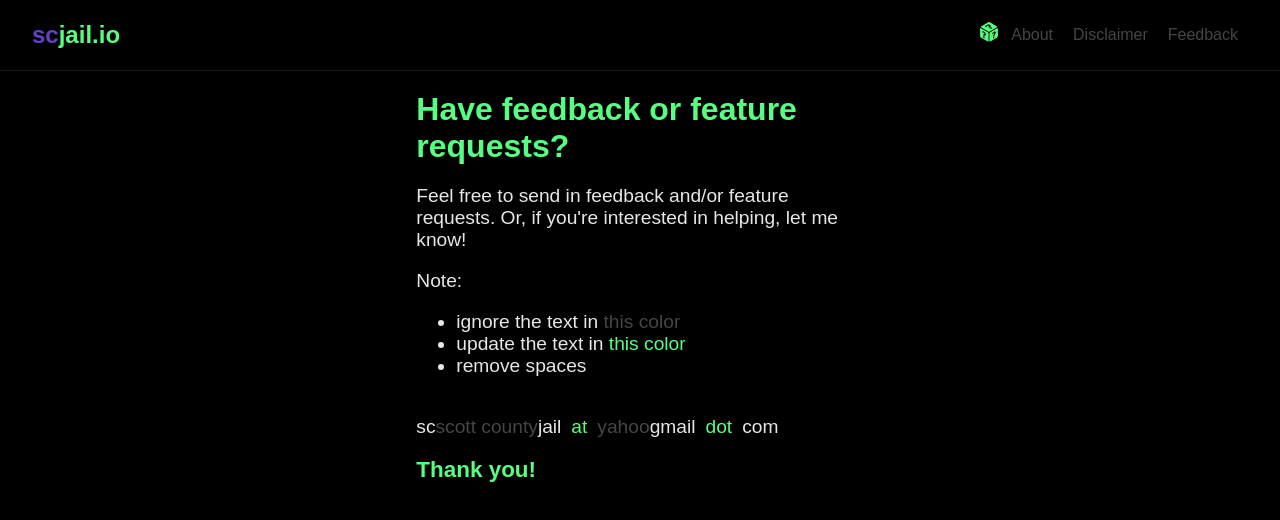
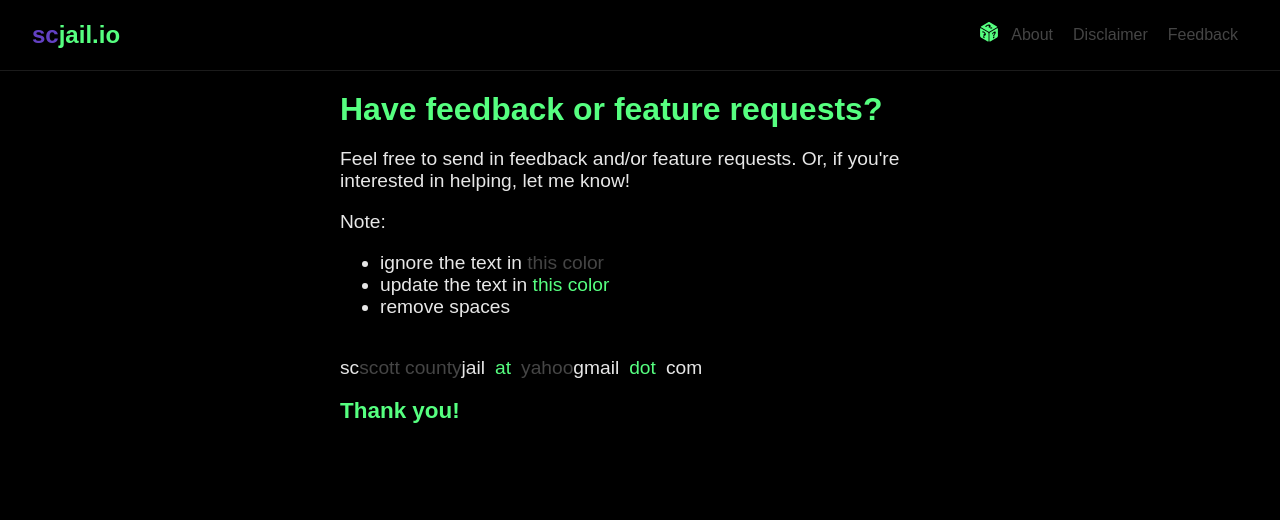
Before and after one commit to ljkeller/jotify, a Next.js app: page /feedback in a window 1280 px wide. Shown: the top 520 px of the page. Built offline with nearby package versions, Linux system fonts and the light colour scheme; a web font is replaced by a local one.

Commit message:
Conformity between header pages

```diff
--- a/app/feedback/page.jsx
+++ b/app/feedback/page.jsx
@@ -10,12 +10,12 @@ export default function Feedback() {
     <div className={styles.container}>
       <div className={styles.feedback}>
         <h2 className={styles.header}>Have feedback or feature requests?</h2>
-        <p>Feel free to send in feedback and/or feature requests. Or, if you're interested in helping, let me know!</p>
-        <p>Note:</p>
+        <p className={styles.feedbackText}>Feel free to send in feedback and/or feature requests. Or, if you're interested in helping, let me know!</p>
+        <p className={styles.feedbackText}>Note:</p>
         <ul>
-          <li>ignore the text in <span className={styles.filterColor}>this color</span></li>
-          <li>update the text in <span className={styles.replaceMe}>this color</span></li>
-          <li>remove spaces</li>
+          <li className={styles.feedbackText}>ignore the text in <span className={styles.filterColor}>this color</span></li>
+          <li className={styles.feedbackText}>update the text in <span className={styles.replaceMe}>this color</span></li>
+          <li className={styles.feedbackText}>remove spaces</li>
         </ul>
         <div className={styles.inbox}>
           <p className={styles.reverseMe}>cs</p>
--- a/styles/About.module.css
+++ b/styles/About.module.css
@@ -5,8 +5,8 @@
   align-items: center;
 }
 
-.about {
-  padding: 20px;
+.container {
+  padding-top: 20px;
 }
 
 .header {
@@ -27,6 +27,7 @@
 /* Media Query for Desktop */
 @media (min-width: 768px) {
   .about {
-    max-width: 50%;
+    width: 75%;
+    max-width: 800px;
   }
 }
--- a/styles/Disclaimer.module.css
+++ b/styles/Disclaimer.module.css
@@ -1,4 +1,5 @@
 .container {
+  padding-top: 20px;
   min-height: 100vh;
   display: flex;
   flex-direction: column;
@@ -9,10 +10,7 @@
 .header {
   color: var(--primary-color);
   font-size: clamp(1.5rem, 5vw, 2rem);
-}
-
-.disclaimer {
-  padding: 0 20px;
+  margin: 0 0 20px 0;
 }
 
 .disclaimerText {
@@ -22,6 +20,7 @@
 
 @media (min-width: 768px) {
   .disclaimer {
-    max-width: 50%;
+    width: 75%;
+    max-width: 800px;
   }
 }
--- a/styles/Feedback.module.css
+++ b/styles/Feedback.module.css
@@ -1,6 +1,6 @@
 .container {
+  padding-top: 20px;
   min-height: 100vh;
-  padding: 0 0.5rem;
   display: flex;
   flex-direction: column;
   justify-content: space-between;
@@ -21,8 +21,12 @@
 }
 
 .feedback {
-  padding: 20px;
   font-size: clamp(1rem, 2.5vw, 1.2rem);
+}
+
+.feedbackText {
+  font-size: clamp(1rem, 2.5vw, 1.2rem);
+  color: var(--text-light);
 }
 
 .inbox {
@@ -50,6 +54,7 @@
 
 @media (min-width: 768px) {
   .feedback {
-    max-width: 50%;
+    width: 75%;
+    max-width: 800px
   }
 }
```
